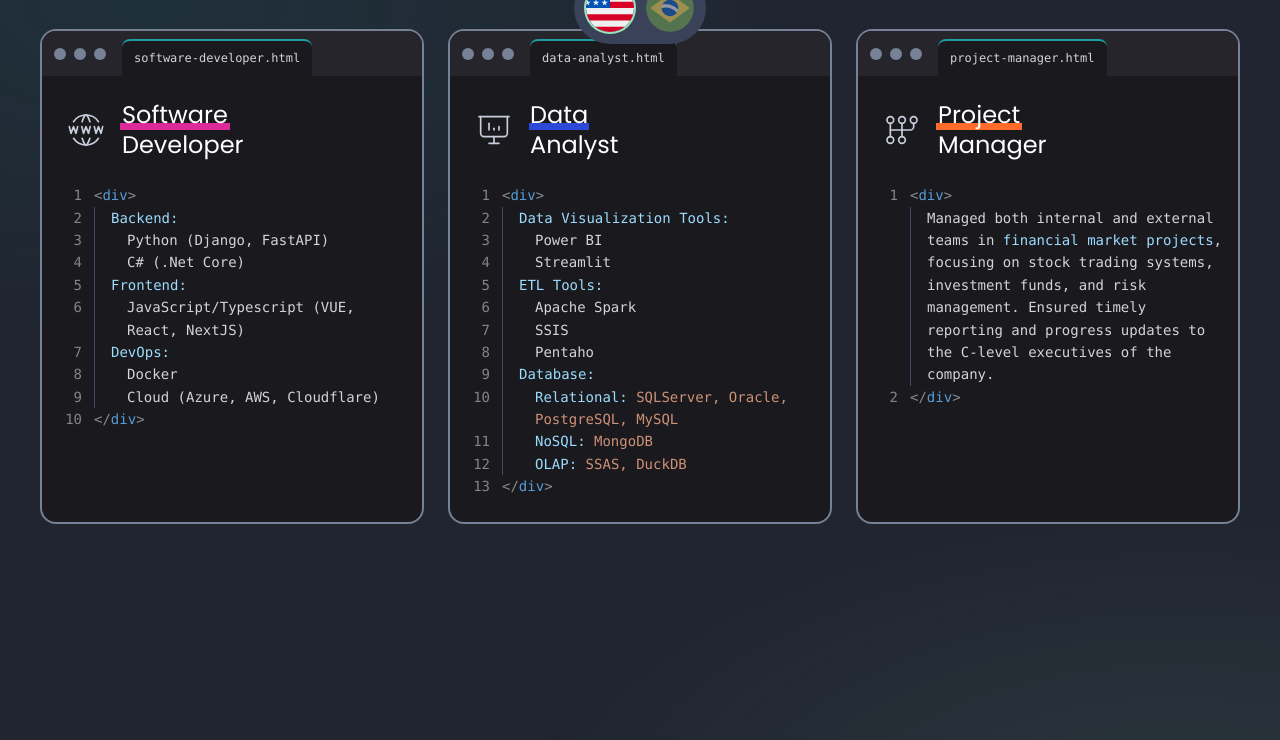
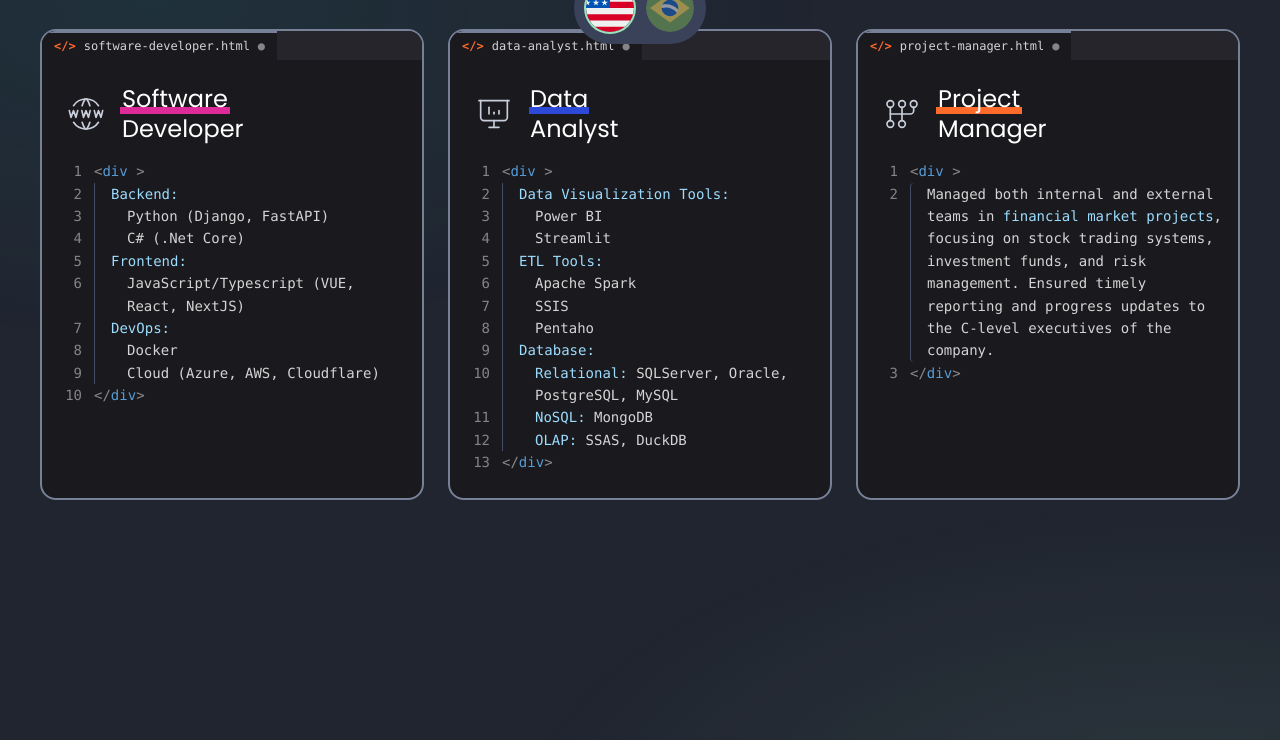
Before and after one commit to GustavoRizzo/my-resume, an Astro site: page /my-resume/en/expertises in a window 1280 px wide. Shown: the part 60-800 px from the top of the page. Built offline with nearby package versions, Linux system fonts and the light colour scheme; Astro itself is replaced by a stand-in of ours.

Commit message:
💄 style(expertises): compact vs code tab and syntax-highlighted tag attributes
Replaces the macOS title bar with a single slim editor tab (unsaved dot turns into a close mark in the active window), highlights code_tag attributes as in an editor, validates code_tag in the schema and drops the string color from content spans, which only the database list used.

```diff
--- a/src/components/SectionExpertises/SectionExpertises.astro
+++ b/src/components/SectionExpertises/SectionExpertises.astro
@@ -45,13 +45,21 @@ const toFileName = (title: string) =>
     .replace(/[^a-z0-9]+/g, "-")
     .replace(/^-|-$/g, "") + ".html";
 
+// 'dl class="stack"' → { name: "dl", attrs: [{ name: "class", value: "stack" }] },
+// so the fake tag can be syntax-highlighted (format validated in content.config).
+const parseTag = (raw: string) => {
+  const [, name, rest = ""] = raw.trim().match(/^(\S+)\s*(.*)$/) ?? [, "div"];
+  const attrs = [...rest.matchAll(/([\w-]+)="([^"]*)"/g)].map(([, n, v]) => ({ name: n, value: v }));
+  return { name: name ?? "div", attrs };
+};
+
 const items = expertises.map((item, index) => {
   const [firstWord, ...rest] = item.title.split(" ");
   return {
     ...item,
     firstWord,
     restOfTitle: rest.join(" "),
-    codeTag: item.code_tag ?? "div",
+    tag: parseTag(item.code_tag ?? "div"),
     fileName: toFileName(item.title),
     svg: item.icon ? ICONS[item.icon] : undefined,
     // Fallback icon path from content JSON is public/-relative; anchor it to the base.
@@ -69,14 +77,13 @@ const items = expertises.map((item, index) => {
     {
       items.map((item) => (
         <article class="expertise-v3__item" style={`--reveal-delay: ${item.delay}`}>
-          {/* Each card parodies a code-editor window: title bar, tab, gutter. */}
-          <div class="expertise-v3__titlebar" aria-hidden="true">
-            <span class="expertise-v3__dots">
-              <span />
-              <span />
-              <span />
+          {/* Each card parodies a code-editor window: a tab, a gutter, syntax colors. */}
+          <div class="expertise-v3__tabs" aria-hidden="true">
+            <span class="expertise-v3__tab">
+              <span class="expertise-v3__tab-icon">&lt;/&gt;</span>
+              {item.fileName}
+              <span class="expertise-v3__tab-state" />
             </span>
-            <span class="expertise-v3__tab">{item.fileName}</span>
           </div>
 
           <div class="expertise-v3__body">
@@ -95,11 +102,19 @@ const items = expertises.map((item, index) => {
           <div class="expertise-v3__code">
             {/* The <tag> frame is decoration; screen readers skip it. */}
             <span class="expertise-v3__tag" aria-hidden="true">
-              <span class="tok-punct">&lt;</span><span class="tok-tag">{item.codeTag}</span><span class="tok-punct">&gt;</span>
+              <span class="tok-punct">&lt;</span><span class="tok-tag">{item.tag.name}</span>
+              {
+                item.tag.attrs.map((attr) => (
+                  <>
+                    <span class="tok-attr">{attr.name}</span><span class="tok-punct">=</span><span class="tok-string">"{attr.value}"</span>
+                  </>
+                ))
+              }
+              <span class="tok-punct">&gt;</span>
             </span>
             <div class="expertise-v3__text" set:html={item.cleanHtml} />
             <span class="expertise-v3__tag" aria-hidden="true">
-              <span class="tok-punct">&lt;/</span><span class="tok-tag">{item.codeTag}</span><span class="tok-punct">&gt;</span><span class="expertise-v3__caret" />
+              <span class="tok-punct">&lt;/</span><span class="tok-tag">{item.tag.name}</span><span class="tok-punct">&gt;</span><span class="expertise-v3__caret" />
             </span>
           </div>
           </div>
--- a/src/components/SectionExpertises/style.scss
+++ b/src/components/SectionExpertises/style.scss
@@ -32,57 +32,56 @@
     }
   }
 
-  // "Active window" (hover / keyboard focus inside): traffic lights light up,
-  // the caret starts blinking — like a focused editor.
+  // "Active window" (hover / keyboard focus inside): the tab's accent lights
+  // up, the unsaved-dot turns into a close ×, the caret starts blinking.
   &__item:hover,
   &__item:focus-within {
     border-color: var(--color-text-tertiary);
   }
 
-  &__titlebar {
+  // One compact VS Code-style tab: as short as possible (mobile!).
+  &__tabs {
     display: flex;
-    align-items: flex-end;
-    gap: var(--space-16);
-    padding: var(--space-8) var(--space-12) 0;
     background: var(--editor-bar);
     user-select: none;
   }
 
-  &__dots {
-    display: flex;
+  &__tab {
+    display: inline-flex;
+    align-items: center;
     gap: var(--space-8);
-    align-self: center;
-    padding-bottom: var(--space-8);
-
-    span {
-      width: var(--space-12);
-      height: var(--space-12);
-      border-radius: var(--radius-full);
-      background: var(--color-border-strong); // inactive window: grey
-      transition: background var(--duration-base) ease;
-    }
-  }
-
-  &__item:hover &__dots,
-  &__item:focus-within &__dots {
-    span:nth-child(1) { background: var(--window-close); }
-    span:nth-child(2) { background: var(--window-minimize); }
-    span:nth-child(3) { background: var(--window-zoom); }
-  }
-
-  // the active tab: same color as the editor, as if it opened onto the code
-  &__tab {
     min-width: 0;
-    overflow: hidden;
-    text-overflow: ellipsis;
-    white-space: nowrap;
-    padding: var(--space-8) var(--space-12);
-    border-radius: var(--radius-md) var(--radius-md) 0 0;
+    padding: var(--space-4) var(--space-12);
     background: var(--editor-bg);
-    border-top: var(--border-thick) solid var(--color-primary);
+    border-top: var(--border-thick) solid var(--color-border-strong);
     color: var(--syntax-text);
     font-family: var(--font-mono);
     font-size: var(--fs-xs);
+    white-space: nowrap;
+    transition: border-color var(--duration-base) ease;
+  }
+
+  &__tab-icon {
+    color: var(--cat-orange); // VS Code's orange HTML file icon
+    font-weight: var(--fw-bold);
+  }
+
+  // "●" = unsaved changes (it's a résumé: always a work in progress);
+  // in the active window it becomes the tab's close button "×".
+  &__tab-state::after {
+    content: "●" / "";
+    color: var(--syntax-gutter);
+  }
+
+  &__item:hover &__tab,
+  &__item:focus-within &__tab {
+    border-top-color: var(--color-primary);
+  }
+
+  &__item:hover &__tab-state::after,
+  &__item:focus-within &__tab-state::after {
+    content: "×" / "";
+    color: var(--syntax-text);
   }
 
   &__body {
@@ -94,7 +93,7 @@
     display: flex;
     align-items: center;
     gap: var(--space-16);
-    margin-bottom: var(--space-24);
+    margin-bottom: var(--space-16);
   }
 
   &__icon {
@@ -174,7 +173,8 @@
 
   &__tag,
   &__text p,
-  &__text li {
+  &__text li,
+  &__text:not(:has(p, li)) {
     counter-increment: line;
     border-radius: var(--space-4);
     transition: background var(--duration-fast) ease;
@@ -206,6 +206,15 @@
 
   .tok-tag {
     color: var(--syntax-tag);
+  }
+
+  .tok-attr {
+    margin-left: 1ch; // the space between tag name and attribute
+    color: var(--syntax-key);
+  }
+
+  .tok-string {
+    color: var(--syntax-string);
   }
 
   // blinking block caret after the closing tag, only in the active window
@@ -244,10 +253,6 @@
       font-weight: var(--fw-regular);
     }
 
-    span {
-      color: var(--syntax-string);
-    }
-
     ul {
       list-style: none;
       margin: 0;
--- a/src/content.config.ts
+++ b/src/content.config.ts
@@ -23,7 +23,12 @@ const expertise = z.object({
   html_text: z.string(),
   url_img: z.string(),
   underline_class_css: z.string(),
-  code_tag: z.string().optional(),
+  // Fake HTML tag framing the card's code, e.g. "p" or 'dl class="stack"'
+  // (a tag name plus optional name="value" attributes).
+  code_tag: z
+    .string()
+    .regex(/^[a-z][a-z0-9-]*(\s+[a-z][a-z0-9-]*="[^"]*")*$/, 'code_tag: a tag name plus optional name="value" attributes')
+    .optional(),
   icon: z.string().optional(),
   initial_date: z.string().optional(),
 });
```
Also changed, not shown: src/components/SectionExpertises/SectionExpertises.test.ts (+11 -5 lines).
